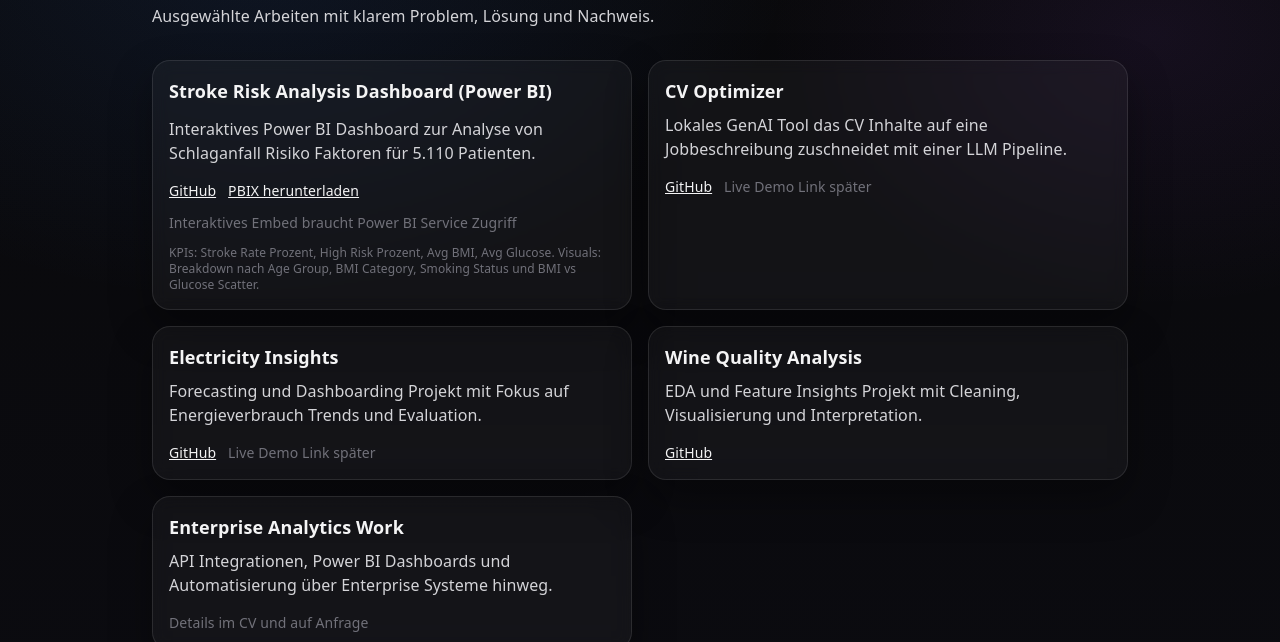
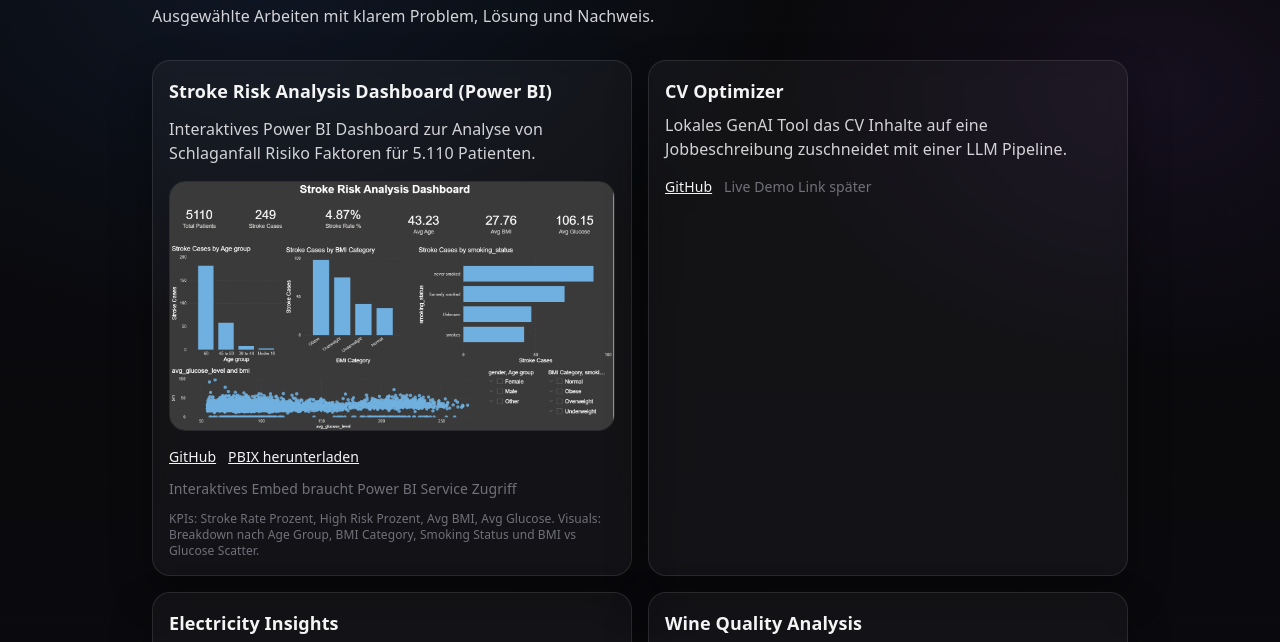
Before and after one commit to Darpen24/Darpen24.github.io, a plain HTML site: page projects.html in a window 1280 px wide. Shown: the part 144-786 px from the top of the page. Drawn offline with nearby package versions, Linux system fonts and the light colour scheme.

Commit message:
Update projects.html

```diff
--- a/projects.html
+++ b/projects.html
@@ -36,12 +36,19 @@
 
     <div class="mt-8 grid gap-4 md:grid-cols-2">
 
-      <div class="card">
+      <div class="card" id="stroke">
         <div class="text-lg font-semibold" data-i18n="stroke_title">Stroke Risk Analysis Dashboard (Power BI)</div>
 
         <p class="mt-3 text-zinc-300" data-i18n="stroke_desc">
           Interaktives Power BI Dashboard zur Analyse von Schlaganfall Risiko Faktoren für 5.110 Patienten.
         </p>
+
+        <img
+          src="assets/assets/images/Main-Dashboard.png"
+          alt="Stroke dashboard preview"
+          class="mt-4 rounded-2xl border border-white/10"
+          loading="lazy"
+        />
 
         <div class="mt-4 flex flex-wrap gap-3 text-sm">
           <a class="underline" href="https://github.com/Darpen24/Stroke-Risk" target="_blank" rel="noreferrer" data-i18n="stroke_github">GitHub</a>
```
